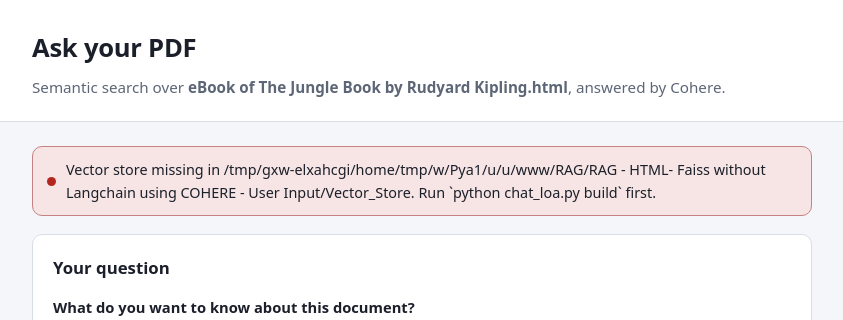
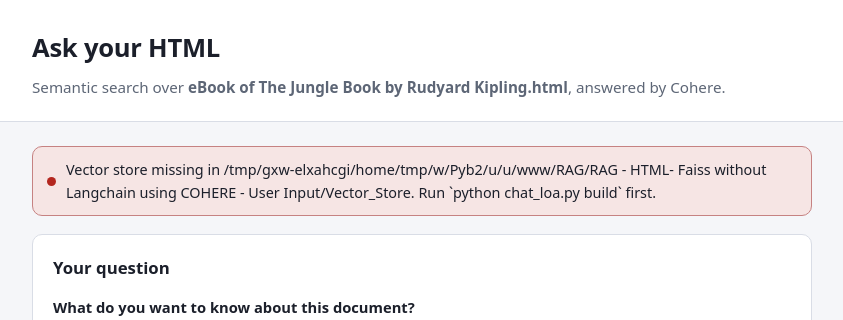
Before and after one commit to johriprakhar/AI-sample-code, a Flask app: page / in a window 1280 px wide. Shown: the top 320 px of the page, without its empty margins (218-1061 px from the left). Run offline with Flask 3, Linux system fonts and the light colour scheme.

Commit message:
Added HTML example

```diff
--- a/RAG/RAG - HTML- Faiss without Langchain using COHERE - User Input/templates/index.html
+++ b/RAG/RAG - HTML- Faiss without Langchain using COHERE - User Input/templates/index.html
@@ -3,7 +3,7 @@
 <head>
   <meta charset="utf-8">
   <meta name="viewport" content="width=device-width, initial-scale=1">
-  <title>PDF RAG &mdash; ask your document</title>
+  <title>HTML RAG &mdash; ask your document</title>
   <link rel="stylesheet" href="{{ url_for('static', filename='css/styles.css') }}">
 </head>
 <body>
@@ -11,7 +11,7 @@
 
   <header class="masthead">
     <div class="wrap">
-      <h1>Ask your PDF</h1>
+      <h1>Ask your HTML</h1>
       <p class="tagline">
         Semantic search over <strong>{{ settings.pdf }}</strong>, answered by Cohere.
       </p>
```
